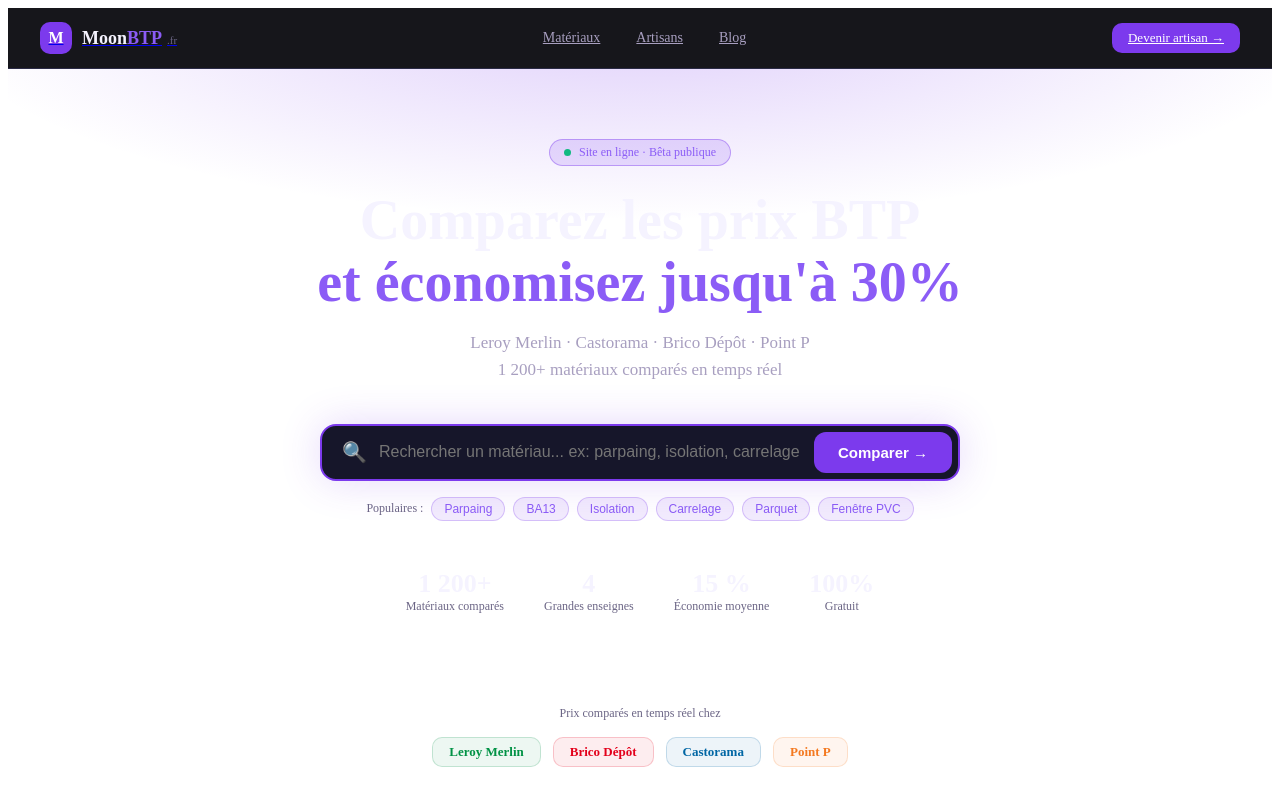
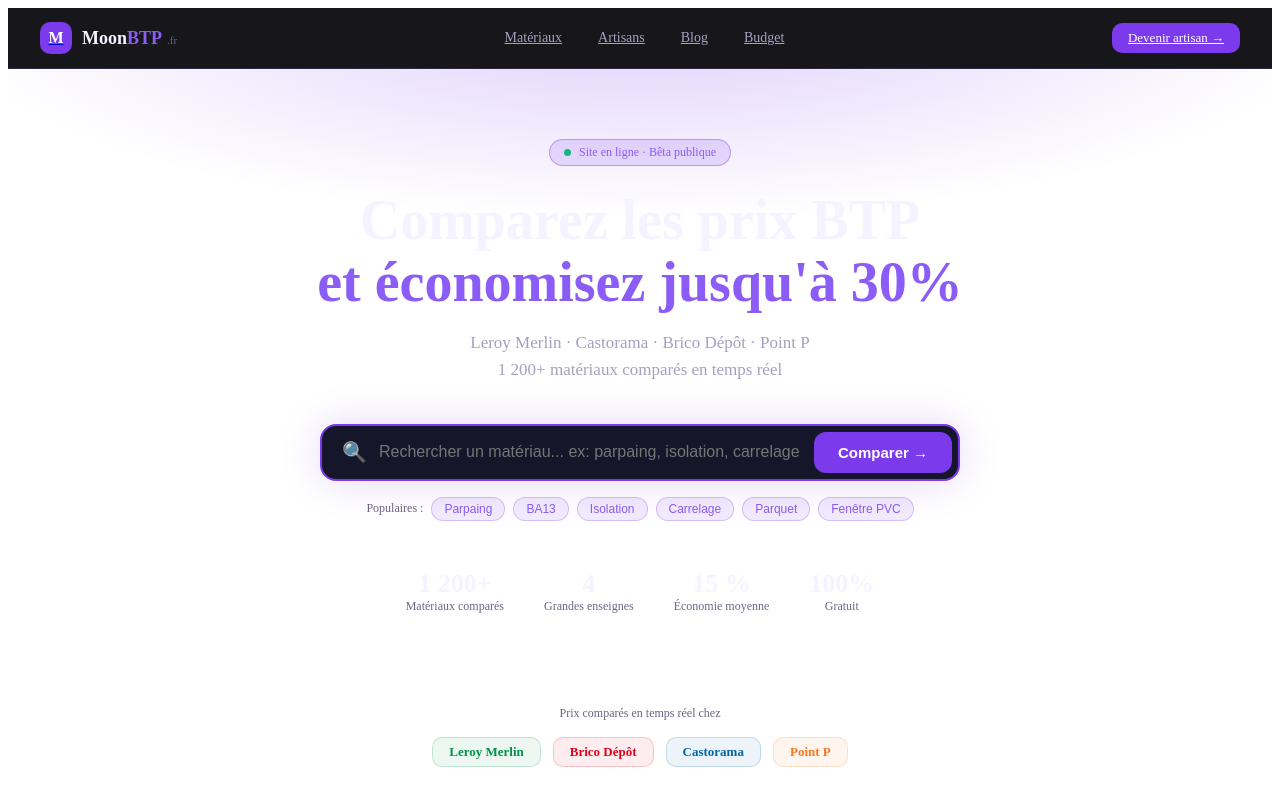
Before and after one commit to larryzwibel-cell/moonbtp-frontend, a React (Vite) app: page / in a window 1280 px wide. Shown: the top 800 px of the page. Built offline with nearby package versions, Linux system fonts and the light colour scheme; the HTML template or start-up script is replaced by a standard one.

Commit message:
Update Header.jsx

```diff
--- a/src/components/Header.jsx
+++ b/src/components/Header.jsx
@@ -9,6 +9,7 @@
   { to: '/comparateur', label: 'Matériaux' },
   { to: '/artisans', label: 'Artisans' },
   { to: '/blog', label: 'Blog' },
+    { to: '/budget', label: 'Budget' },
 ]
   return (
     <header style={{
```
